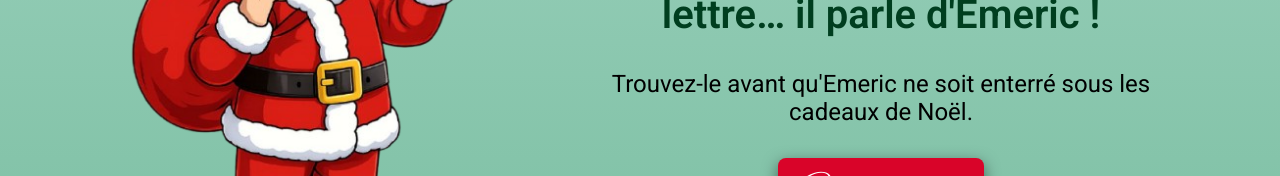
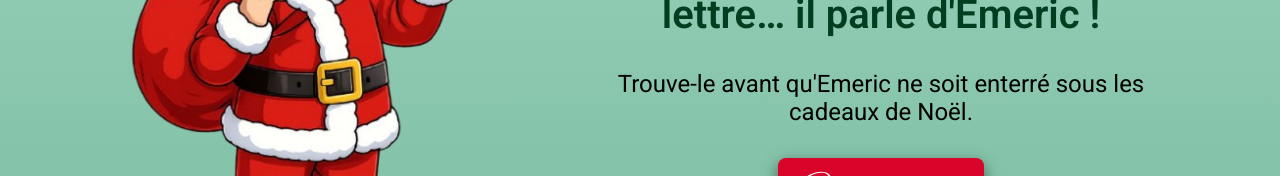
Before and after one commit to ClarissaCardarelli/secret_santa_2025, a React (Vite) app in the folder client/: page / in a window 1280 px wide. Shown: the part 342-518 px from the top of the page. Built offline with nearby package versions, Linux system fonts and the light colour scheme.

Commit message:
Spelling fix in instructions page

```diff
--- a/client/src/components/Instructions/Instructions.tsx
+++ b/client/src/components/Instructions/Instructions.tsx
@@ -11,7 +11,7 @@ function Instructions({ startNewGame }: InstructionsProps) {
         Découvre le mot mystère lettre par lettre… il parle d'Emeric !
       </p>
       <p className="extra-info-light">
-        Trouvez-le avant qu'Emeric ne soit enterré sous les cadeaux de Noël.
+        Trouve-le avant qu'Emeric ne soit enterré sous les cadeaux de Noël.
       </p>
       <button type="button" className="button" onClick={startNewGame}>
         C'est parti
```
